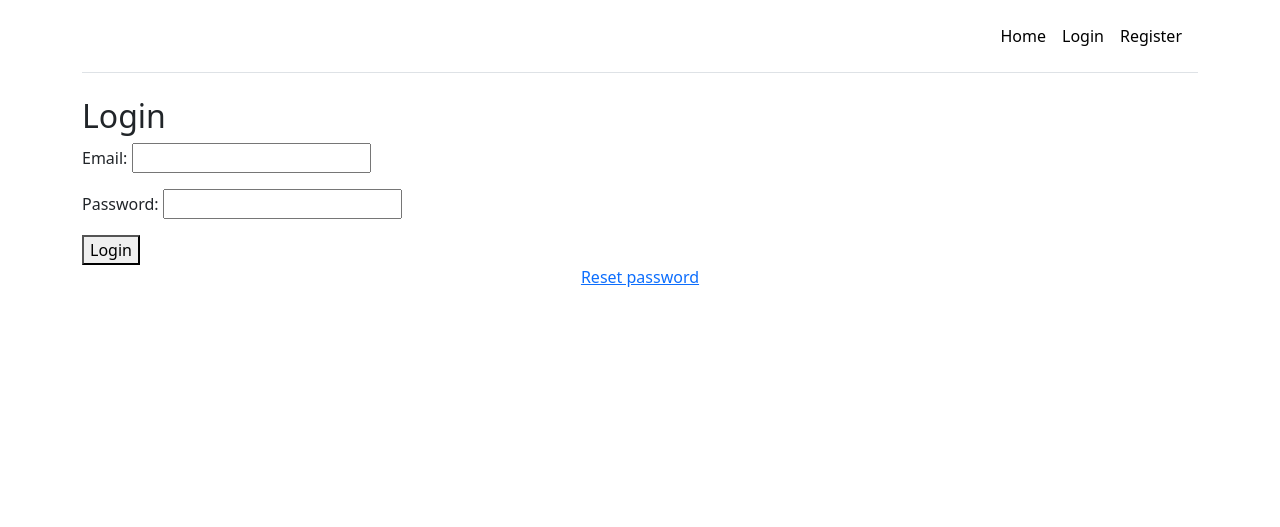
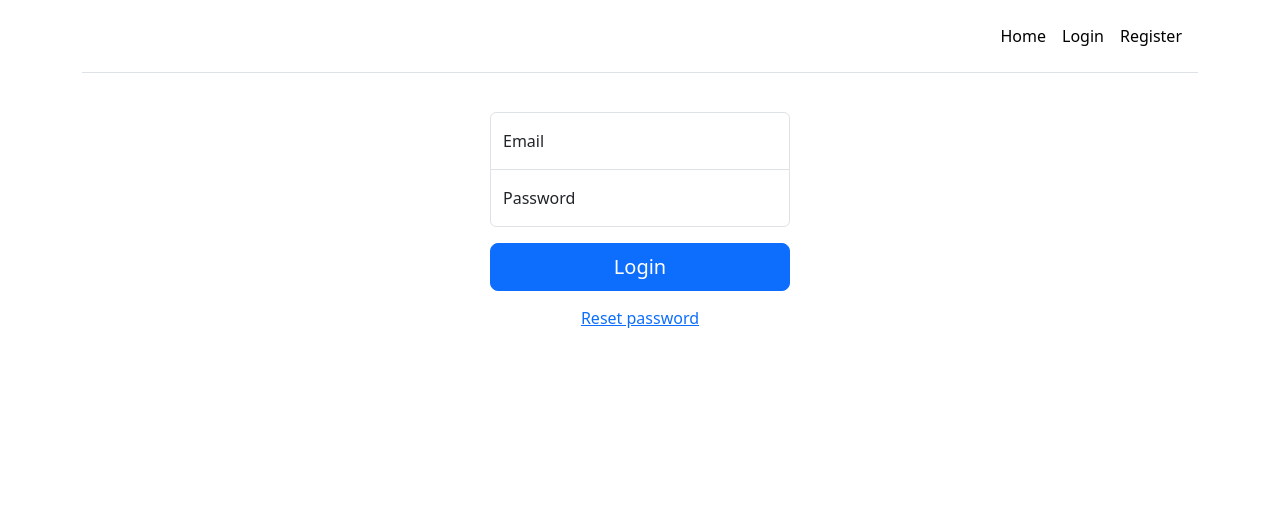
Before and after one commit to Jathosn/Learning-Django, a Django app: page /login/ in a window 1280 px wide. Shown: the top 527 px of the page. Run offline with Django 4.2, Linux system fonts and the light colour scheme.

Commit message:
login screen given better looks. may want to fix the email field clearing itself in the future

```diff
--- a/account/templates/account/login.html
+++ b/account/templates/account/login.html
@@ -2,32 +2,56 @@
 
 {% block content %}
 
-<h2>Login</h2>
-<form method="post"> {% csrf_token %}
-    {% for field in login_form %}
-        <p>
-            {{field.label_tag}}
-            {{field}}
+<style type="text/css">
+.form-signin {
+  max-width: 330px;
+  padding: 15px;
+}
 
-            {% if field.help_text %}
-                <small>{{field.help_text}}</small>
-            {% endif %}
-        </p>
-    {% endfor %}
+.form-signin .form-floating:focus-within {
+  z-index: 2;
+}
 
-    {% for field in login_form %}
+.form-signin input[type="email"] {
+  margin-bottom: -1px;
+  border-bottom-right-radius: 0;
+  border-bottom-left-radius: 0;
+}
+
+.form-signin input[type="password"] {
+  margin-bottom: 10px;
+  border-top-left-radius: 0;
+  border-top-right-radius: 0;
+}
+</style>
+
+<main class="form-signin w-100 m-auto">
+    <form method="post"> {% csrf_token %}
+      <div class="form-floating">
+        <input type="email" name="email" class="form-control" id="floatingInput" placeholder="name@example.com">
+        <label for="floatingInput">Email</label>
+      </div>
+      <div class="form-floating">
+        <input type="password" name="password" class="form-control" id="floatingPassword" placeholder="Password">
+        <label for="floatingPassword">Password</label>
+      </div>
+
+      {% for field in login_form %}
+      <p>
         {% for error in field.errors %}
             <p style="color: red">{{error}}</p>
         {% endfor %}
-    {% endfor %}
-
-    {% if login_form.non_field_errors %}
+      </p>
+  {% endfor %}
+  {% if login_form.non_field_errors %}
     <div style="color: red;">
         <p>{{login_form.non_field_errors}}</p>
     </div>
-    {% endif %}
-    <button type="submit">Login</button>
-</form>
+  {% endif %}
+
+      <button class="w-100 btn btn-lg btn-primary" type="submit">Login</button>
+    </form>
+  </main>
 
 <div class="d-flex flex-column">
     <a class="m-auto" href="{% url 'password_reset' %}">Reset password</a>
```
